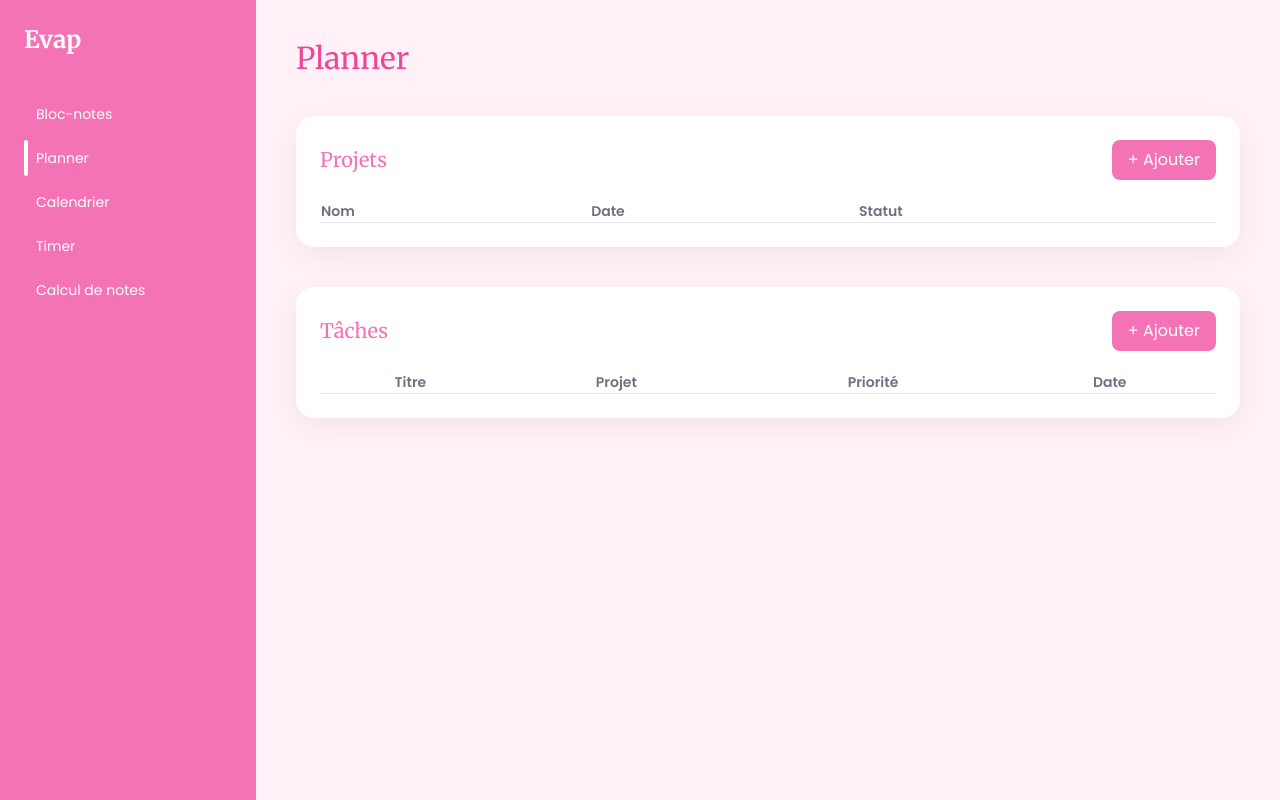
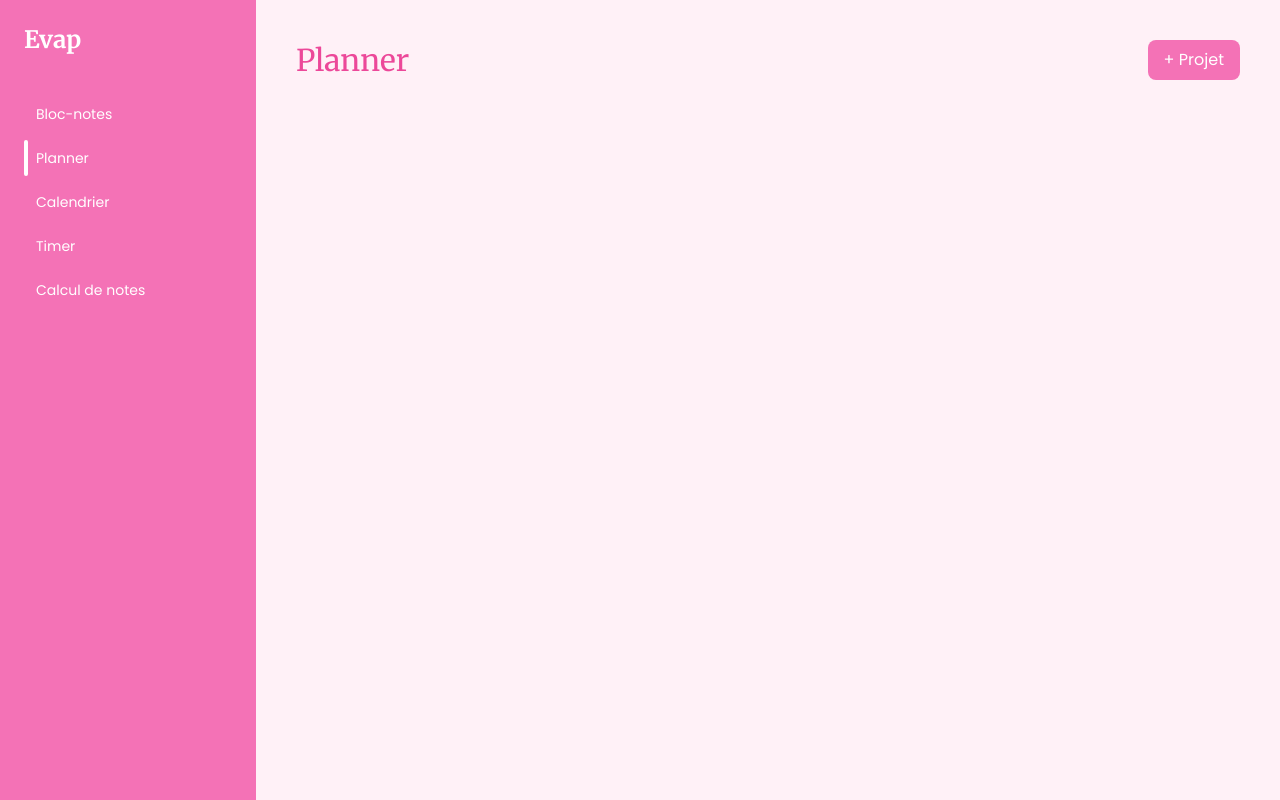
Before and after one commit to anyszed/evap, a Django app: page /planner/ in a window 1280 px wide. Run offline with Django 5.2, Linux system fonts and the light colour scheme; tables that the repository leaves empty hold one stand-in row (values such as "Sample post"); lists and menus that the app fills with data are empty; some libraries are stand-ins or nearby versions.

Commit message:
edit front planner

```diff
--- a/planner/templates/planner/home.html
+++ b/planner/templates/planner/home.html
@@ -38,6 +38,10 @@
   box-shadow: 0 12px 40px rgba(0,0,0,0.08);
 }
 
+.project-card {
+  border-left: 4px solid #F472B6;
+}
+
 .soft-hover {
   transition: 0.15s ease;
 }
@@ -63,8 +67,8 @@
 }
 
 .icon-btn {
-  width: 34px;
-  height: 34px;
+  width: 32px;
+  height: 32px;
   display:flex;
   align-items:center;
   justify-content:center;
@@ -75,6 +79,18 @@
 .icon-btn:hover {
   background: rgba(244,114,182,0.12);
   transform: scale(1.05);
+}
+
+.task {
+  display:flex;
+  justify-content:space-between;
+  align-items:center;
+  padding:6px 8px;
+  border-radius:10px;
+}
+
+.task:hover {
+  background: rgba(0,0,0,0.03);
 }
 </style>
 
@@ -100,104 +116,69 @@
 </aside>
 
 <!-- MAIN -->
-<main class="flex-1 p-10 space-y-10">
+<main class="flex-1 p-10 space-y-8">
 
 <!-- HEADER -->
 <div class="flex justify-between items-center">
 <h1 class="text-3xl font-serif text-darkrose">Planner</h1>
-</div>
-
-<!-- PROJECTS -->
-<section class="card p-6 fade-in">
-
-<div class="flex justify-between items-center mb-5">
-<h2 class="text-xl font-serif text-rose">Projets</h2>
 
 <button onclick="openModal('projectModal')"
 class="bg-rose text-white px-4 py-2 rounded-lg hover:bg-darkrose transition">
-+ Ajouter
++ Projet
 </button>
 </div>
 
-<div class="space-y-2">
+<!-- PROJECTS AS CARDS -->
+<section class="space-y-4">
 
-<table class="w-full text-left text-sm">
-<thead class="text-gray-500 border-b">
-<tr>
-<th>Nom</th>
-<th>Date</th>
-<th>Statut</th>
-<th></th>
-</tr>
-</thead>
+{% for project in projects %}
 
-<tbody>
-{% for project in projects %}
-<tr onclick="openProjectDetails({{ project.id }})"
-class="border-b hover:bg-rose-50 cursor-pointer soft-hover">
+<div class="card project-card p-5 fade-in">
 
-<td class="py-3 font-medium">{{ project.name }}</td>
-<td>{{ project.due_date|date:"d/m/Y" }}</td>
+<!-- CLICK PROJECT AREA -->
+<div onclick="openProjectDetails({{ project.id }})" class="cursor-pointer">
 
-<td>
-<span class="badge bg-green-100 text-green-600">Actif</span>
-</td>
+<!-- HEADER PROJECT -->
+<div class="flex justify-between items-center mb-3">
 
-<td class="flex gap-2 justify-end">
+<div>
+<h2 class="text-lg font-serif text-rose">{{ project.name }}</h2>
+<p class="text-xs text-gray-500">
+{{ project.due_date|date:"d/m/Y" }}
+</p>
+</div>
+
+<div class="flex gap-2">
 
 <button onclick="event.stopPropagation(); window.location.href='{% url 'planner:close_project' project.id %}'"
-class="icon-btn text-green-600">
-✔
-</button>
+class="icon-btn text-green-600">✔</button>
 
 <button onclick="event.stopPropagation(); window.location.href='{% url 'planner:close_project' project.id %}'"
-class="icon-btn text-red-500">
-🗑
-</button>
-
-</td>
-</tr>
-{% endfor %}
-</tbody>
-</table>
+class="icon-btn text-red-500">🗑</button>
 
 </div>
-</section>
+</div>
+
+</div>
 
 <!-- TASKS -->
-<section class="card p-6 fade-in">
+<div class="space-y-1 ml-2">
 
-<div class="flex justify-between items-center mb-5">
-<h2 class="text-xl font-serif text-rose">Tâches</h2>
+{% for task in tasks %}
+{% if task.project_id == project.id %}
 
-<button onclick="openModal('taskModal')"
-class="bg-rose text-white px-4 py-2 rounded-lg hover:bg-darkrose transition">
-+ Ajouter
-</button>
+<div class="task cursor-pointer"
+onclick="openTaskDetails({{ task.id }})">
+
+<div>
+<div class="font-medium text-sm">{{ task.title }}</div>
+<div class="text-xs text-gray-500">
+{{ task.due_date|date:"d/m/Y" }}
+</div>
 </div>
 
-<div class="space-y-2">
+<div class="flex gap-2">
 
-<table class="w-full text-sm">
-<thead class="text-gray-500 border-b">
-<tr>
-<th>Titre</th>
-<th>Projet</th>
-<th>Priorité</th>
-<th>Date</th>
-<th></th>
-</tr>
-</thead>
-
-<tbody>
-{% for task in tasks %}
-<tr onclick="openTaskDetails({{ task.id }})"
-class="border-b hover:bg-rose-50 cursor-pointer soft-hover">
-
-<td class="py-3 font-medium">{{ task.title }}</td>
-<td>{% if task.project %}{{ task.project.name }}{% else %}-{% endif %}</td>
-
-<td>
 {% if task.priority == 3 %}
 <span class="badge bg-red-100 text-red-600">Haute</span>
 {% elif task.priority == 2 %}
@@ -205,30 +186,29 @@
 {% else %}
 <span class="badge bg-green-100 text-green-600">Basse</span>
 {% endif %}
-</td>
-
-<td>{{ task.due_date|date:"d/m/Y" }}</td>
-
-<td class="flex justify-end gap-2">
 
 <button onclick="event.stopPropagation(); window.location.href='{% url 'planner:close_task' task.id %}'"
-class="icon-btn text-green-600">
-✔
+class="icon-btn text-green-600">✔</button>
+
+</div>
+
+</div>
+
+{% endif %}
+{% endfor %}
+
+<!-- ADD TASK -->
+<button onclick="openTaskModal({{ project.id }})"
+class="text-sm text-rose mt-2 hover:underline">
++ ajouter tâche
 </button>
 
-<button onclick="event.stopPropagation(); window.location.href='{% url 'planner:close_task' task.id %}'"
-class="icon-btn text-red-500">
-🗑
-</button>
-
-</td>
-
-</tr>
-{% endfor %}
-</tbody>
-</table>
+</div>
 
 </div>
+
+{% endfor %}
+
 </section>
 
 </main>
@@ -244,6 +224,42 @@
 
 function closeModal(id){
     document.getElementById(id).classList.add('hidden');
+}
+
+function openTaskModal(projectId){
+    const modal = document.getElementById("taskModal");
+    modal.classList.remove("hidden");
+
+    const select = modal.querySelector("select[name='project']");
+    if(select){
+        select.value = projectId;
+    }
+}
+
+/* ================= DETAILS ================= */
+
+async function openProjectDetails(id){
+    const res = await fetch(`/planner/api/project/${id}/`);
+    const data = await res.json();
+
+    const modal = document.getElementById("projectModal");
+    modal.classList.remove("hidden");
+
+    modal.querySelector("input[name='name']").value = data.name;
+    modal.querySelector("textarea[name='description']").value = data.description || "";
+    modal.querySelector("input[name='due_date']").value = data.due_date || "";
+}
+
+async function openTaskDetails(id){
+    const res = await fetch(`/planner/api/task/${id}/`);
+    const data = await res.json();
+
+    const modal = document.getElementById("taskModal");
+    modal.classList.remove("hidden");
+
+    modal.querySelector("input[name='title']").value = data.title;
+    modal.querySelector("textarea[name='description']").value = data.description || "";
+    modal.querySelector("input[name='due_date']").value = data.due_date || "";
 }
 
 /* sidebar indicator */
@@ -264,6 +280,5 @@
 window.addEventListener('resize', moveActiveIndicator);
 </script>
 
-<script src="/static/js/evap-timer.js"></script>
 </body>
 </html>
```
